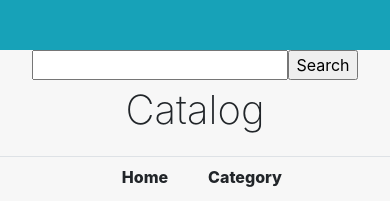
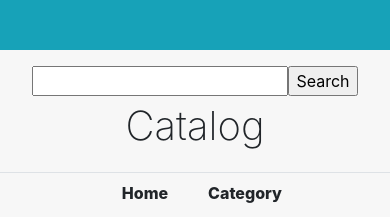
Before and after one commit to cavim1998/catalog-test, a Nuxt app: page /category in a window 390 px wide. Shown: the top 222 px of the page. Built offline with nearby package versions, Linux system fonts and the light colour scheme; no server answers.

Commit message:
fix responsive

```diff
--- a/components/carousel.vue
+++ b/components/carousel.vue
@@ -11,7 +11,7 @@
         <img
           :src="g.image"
           alt="image item"
-          class="position-relative"
+          class="position-relative img-fluid"
           style="height: 300px"
         />
         <div class="backText font-weight-bold">
--- a/layouts/default.vue
+++ b/layouts/default.vue
@@ -3,7 +3,7 @@
     <div class="height: 245px">
       <div style="height: 50px" class="bg-info pb-3" />
       <div style="height: 195px">
-        <b-row align-v="center" class="w-100 cs-bg-1 m-0">
+        <b-row align-v="center" class="w-100 cs-bg-1 m-0 pt-3">
           <b-col cols="12" lg="4">
             <div class="text-center">
               <input
```
